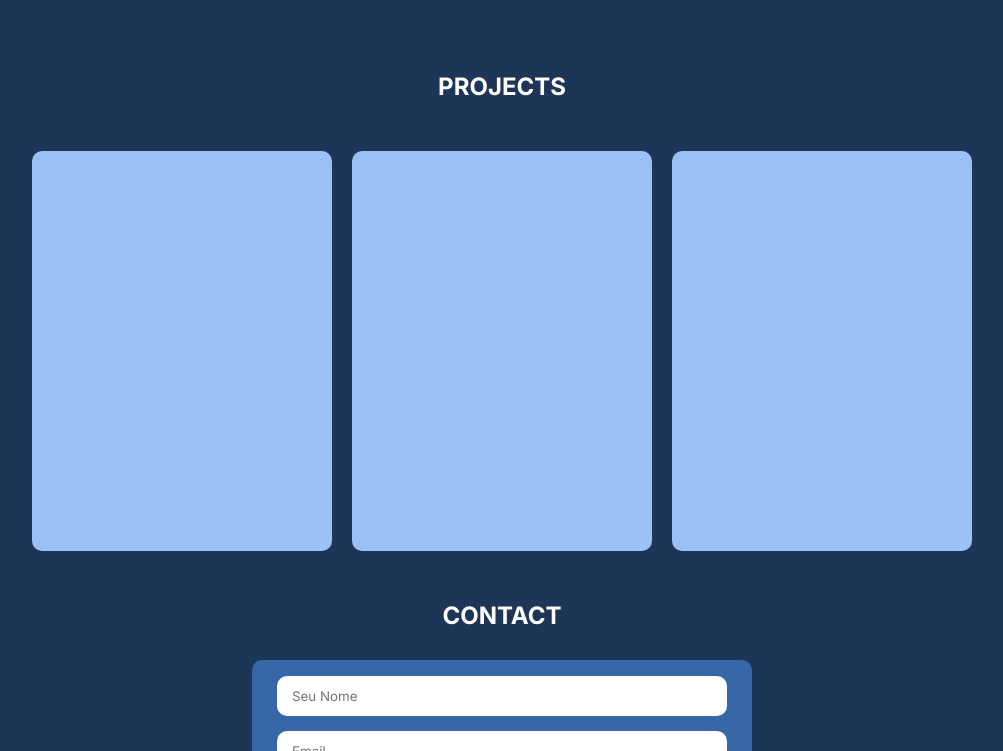
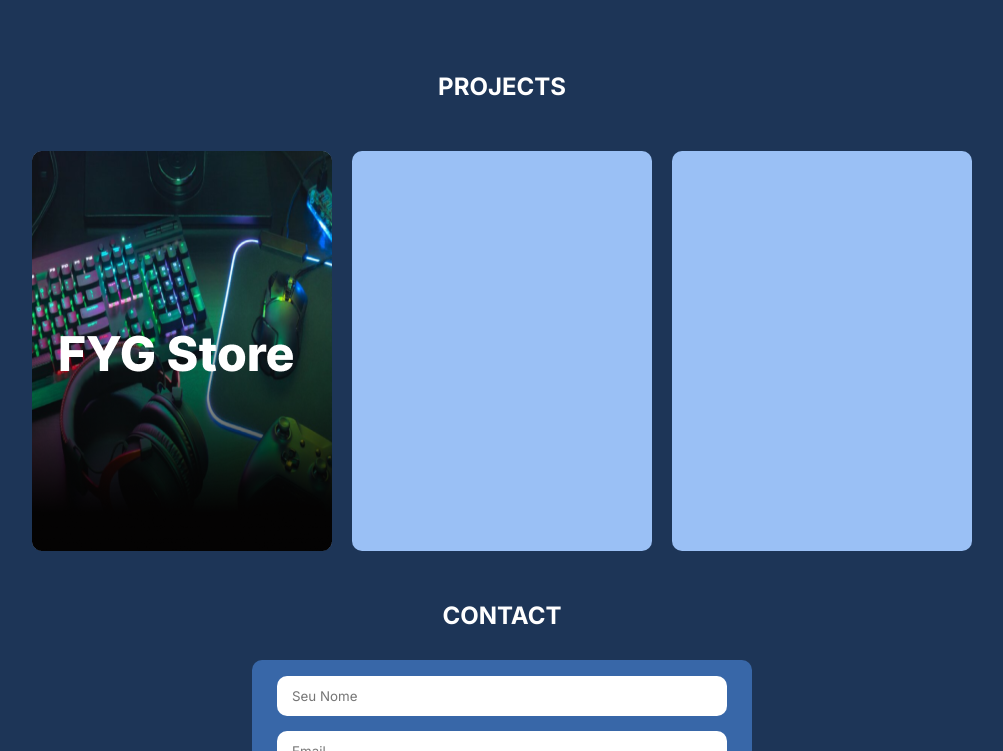
Before and after one commit to forlucashenrique/prototipo-de-portfolio, a plain HTML site: page index.html in a window 1280 px wide. Shown: the part 658-1409 px from the top of the page, without its empty margins (138-1141 px from the left). Drawn offline with Linux system fonts and the light colour scheme.

Commit message:
adicionando primeiro projeto no portfolio

```diff
--- a/index.html
+++ b/index.html
@@ -43,7 +43,12 @@
       <div id="projects" class="projects__container">
         <h2>PROJECTS</h2>
         <div class="projects__container-cards">
-          <div class="projects__container-card"></div>
+          <a href="https://forlucashenrique.github.io/fyg-store/" target="_blank">
+            <div class="projects__container-card">
+              <img src="./imgs/fyg-store.png" alt="" srcset="">
+            </div>
+          </a>
+
           <div class="projects__container-card"></div>
           <div class="projects__container-card"></div>
         </div>
```
Also changed, not shown: imgs/fyg-store.png (added).
